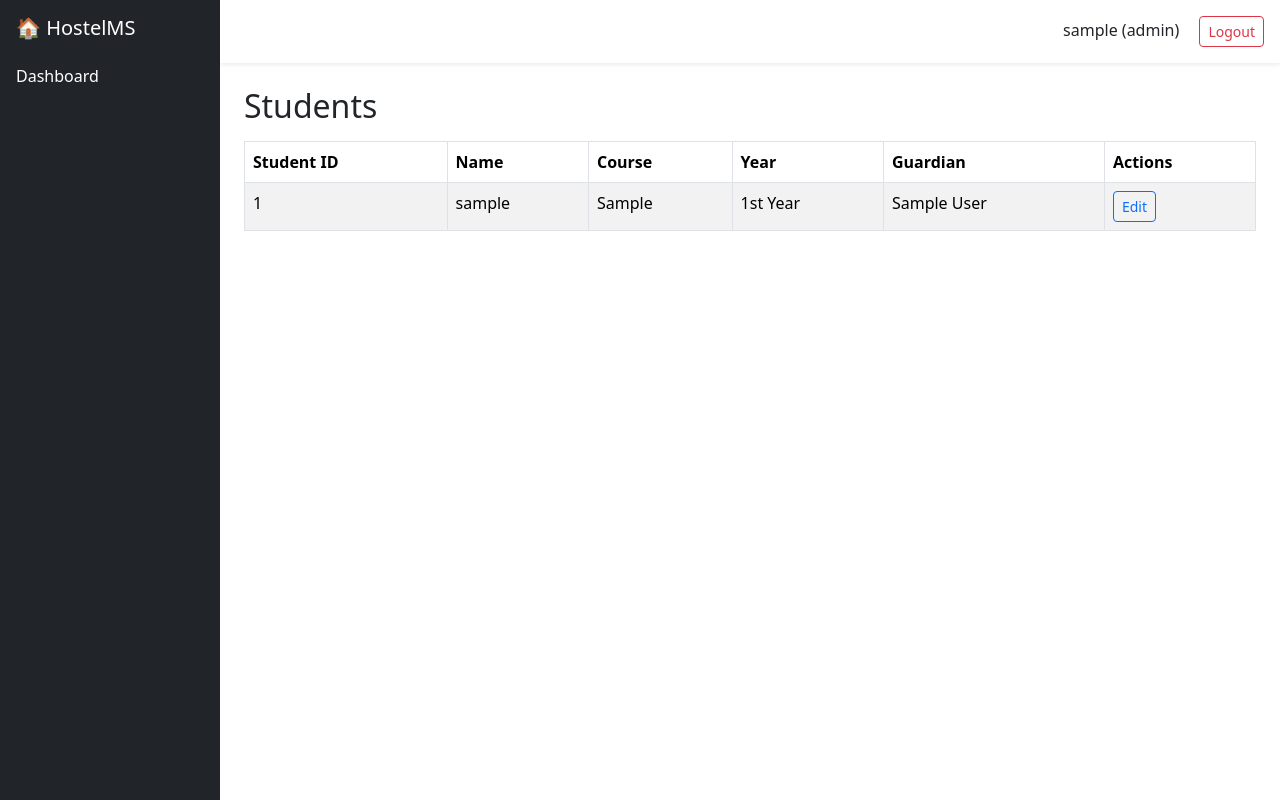
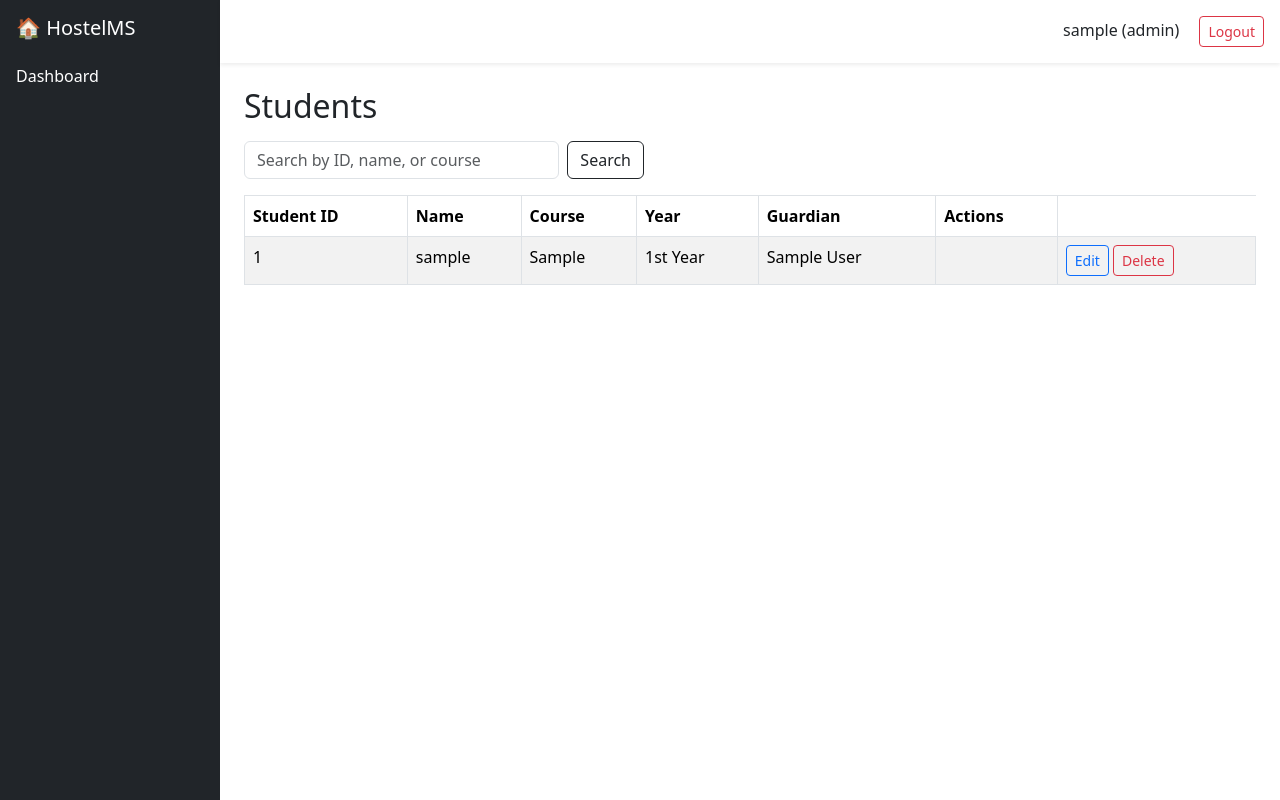
Before and after one commit to abinpremcodes/hostel-management-system, a Django app: page /accounts/students/ in a window 1280 px wide. Run offline with Django 5.2, Linux system fonts and the light colour scheme; a user stored in the database is signed in; tables that the repository leaves empty hold one stand-in row (values such as "Sample post").

Commit message:
Add search/filter to student list

```diff
--- a/accounts/templates/accounts/student_list.html
+++ b/accounts/templates/accounts/student_list.html
@@ -4,6 +4,11 @@
 
 {% block content %}
 <h2>Students</h2>
+
+<form method="get" class="d-flex mb-3 mt-3" style="max-width: 400px;">
+    <input type="text" name="q" value="{{ query }}" class="form-control me-2" placeholder="Search by ID, name, or course">
+    <button type="submit" class="btn btn-outline-dark">Search</button>
+</form>
 
 <table class="table table-bordered table-striped mt-3">
     <thead>
@@ -25,7 +30,10 @@
             <td>{{ student.get_year_display }}</td>
             <td>{{ student.guardian_name }}</td>
             <td>
-                <a href="{% url 'accounts:student_edit' student.pk %}" class="btn btn-sm btn-outline-primary">Edit</a>
+                <td>
+    <a href="{% url 'accounts:student_edit' student.pk %}" class="btn btn-sm btn-outline-primary">Edit</a>
+    <a href="{% url 'accounts:student_delete' student.pk %}" class="btn btn-sm btn-outline-danger">Delete</a>
+</td>
             </td>
         </tr>
         {% empty %}
--- a/accounts/urls.py
+++ b/accounts/urls.py
@@ -12,6 +12,8 @@ urlpatterns = [
     path('students/',views.student_list,name='student_list'),
     path('students/add',views.student_add,name='student_add'),
     path('students/<int:pk>/edit/', views.student_edit, name='student_edit'),
+    path('students/<int:pk>/delete/', views.student_delete, name='student_delete'),
+
 
 
 ]
--- a/accounts/views.py
+++ b/accounts/views.py
@@ -3,14 +3,24 @@
 from django.shortcuts import redirect,render
 from .forms import StudentProfileForm,StudentUserForm
 from django.shortcuts import get_object_or_404
+from django.db import models
+
 
 
 
 @login_required
+def student_list(request):
+    query = request.GET.get('q', '')
+    students = StudentProfile.objects.all()
 
-def student_list(request):
-    students=StudentProfile.objects.all()
-    return render(request,'accounts/student_list.html',{'students':students})
+    if query:
+        students = students.filter(
+            models.Q(student_id__icontains=query) |
+            models.Q(user__username__icontains=query) |
+            models.Q(course__icontains=query)
+        )
+
+    return render(request, 'accounts/student_list.html', {'students': students, 'query': query})
 
 
 @login_required
@@ -62,3 +72,16 @@
         'student':student,
 
     })
+
+@login_required
+def student_delete(request,pk):
+    if not(request.user.is_admin) and (request.user.is_warden):
+        return redirect('dashboard:home')
+
+    student=get_object_or_404(StudentProfile,pk=pk)
+
+    if request.method=='POST':
+        student.user.delete()
+        return redirect('accounts:student_list')
+
+    return render(request,'accounts/student_confirm_delete.html',{'student':student})
```
Also changed, not shown: accounts/templates/accounts/student_confirm_delete.html (added, +15 -0 lines).
